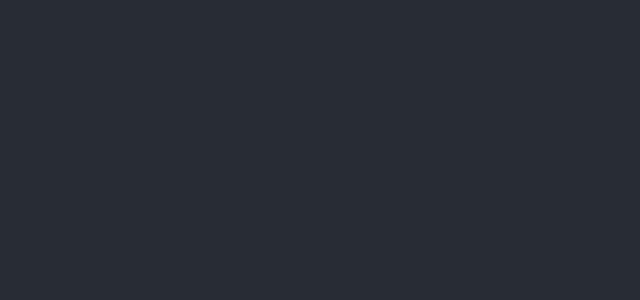
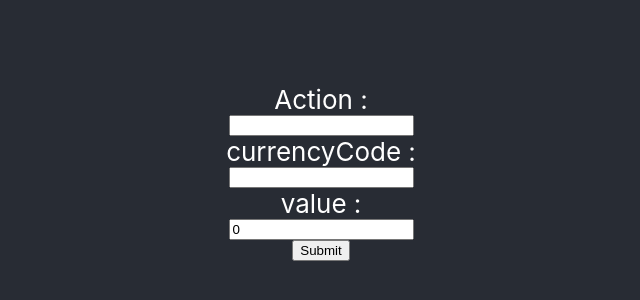
Before and after one commit to brandonRoulstone/network_international, a React (Create React App) app: page / in a window 1280 px wide. Shown: the part 254-554 px from the top of the page, without its empty margins (319-959 px from the left). Built offline with nearby package versions, Linux system fonts and the light colour scheme; no server answers.

Commit message:
committed

```diff
--- a/src/App.js
+++ b/src/App.js
@@ -1,28 +1,52 @@
-import logo from './logo.svg';
+// import logo from './logo.svg';
 import './App.css';
 import axios from 'axios';
 import { useState, useEffect } from 'react';
 
  function App() {
   const [dataInit, setData] = useState('');
-
+  const [ action, setAction ] = useState('');
+  const [currencyCode, setCurrencyCode] = useState('');
+  const [value, setValue] = useState(0);
 
   const fetchData = async () => {
     const data  = await axios.post(`http://localhost:7000/api/access-token`)
     setData(data.data.access_token)
-    // console.log(data.data.access_token)
+    console.log(data.data.access_token)
+  }
+  // const outlet = 'ae2059b8-8054-44e3-9a6a-0f5356c9f408';
+  const postData = async () => {
+    const { data } = await axios.post(`http://localhost:7000/api/access-token`, action, currencyCode, value, {
+      headers: {
+        Authorization: `Bearer ${dataInit}`,
+        'Content-Type': 'application/vnd.ni-payment.v2+json',
+        Accept: 'application/vnd.ni-payment.v2+json'
+      }
+    })
+    console.log(data.access_token)
   }
 
-  console.log("Token: " + dataInit)
+  // console.log("Token: " + dataInit)
 
   useEffect(() => {
-    // fetchData()
+    fetchData();
   },[]);
 
   return (
     <div className="App">
       <header className="App-header">
-      <p>{dataInit}</p>
+        <p>{dataInit}</p>
+
+        {/* <form> */}
+          <label htmlFor='action'>Action : </label>
+          <input type='text' name='action' value={action} onChange={(e) => setAction(e.target.value)}/>
+          <label htmlFor='action'>currencyCode : </label>
+          <input type='text' name='currencyCode' value={currencyCode} onChange={(e) => setCurrencyCode(e.target.value)}/>
+          <label htmlFor='action'>value : </label>
+          <input type='number' name='value' value={value} onChange={(e) => setValue(e.target.value)}/>
+          {/* <input type='submit'/> */}
+          <button onClick={() => postData()}>Submit</button>
+        {/* </form> */}
       </header>
     </div>
   );
```
Also changed, not shown: 1 other file (tests, documents, lock files or other folders).
